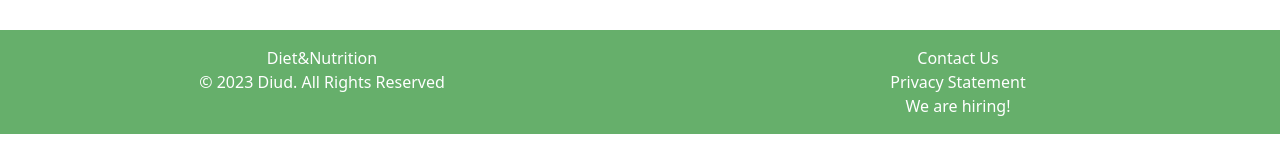
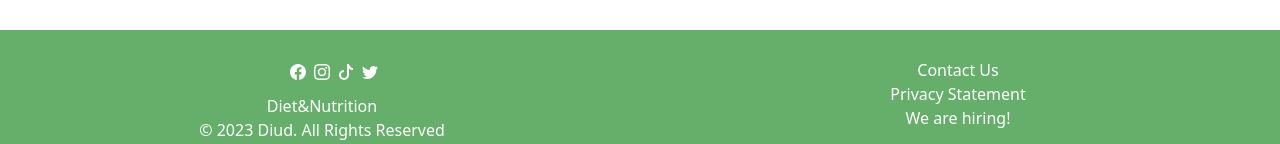
Before and after one commit to Byekibe/react-node-diud, a React (Vite) app in the folder client/: page / in a window 1280 px wide. Shown: the part 1708-1852 px from the top of the page. Built offline with nearby package versions, Linux system fonts and the light colour scheme.

Commit message:
Add social media links

```diff
--- a/client/src/components/Footer.jsx
+++ b/client/src/components/Footer.jsx
@@ -1,10 +1,19 @@
 import { Link } from "react-router-dom";
+import { BsFacebook, BsInstagram, BsTiktok, BsTwitter } from 'react-icons/bs';
 
 const Footer = () => {
     return (
         <footer className="footer">
             <div className="row">
                 <div className="col-12 col-sm-12 col-md-6 col-lg-6 footer-logo">
+                    <div className="socials">
+                        <ul>
+                            <li><BsFacebook /></li>
+                            <li><BsInstagram /></li>
+                            <li><BsTiktok /></li>
+                            <li><BsTwitter /></li>
+                        </ul>
+                    </div>
                     <Link className="links" to="/">Diet&Nutrition</Link>
                     <div className="copyright">
                         &copy; 2023 <Link className="links" to="/">Diud. All Rights Reserved</Link>
--- a/client/src/style.scss
+++ b/client/src/style.scss
@@ -108,6 +108,18 @@ $lightGray: #555;
 
                     .copyright {
                         color: #fff;
+                    }
+
+                    .socials {
+                        ul {
+                            display: flex;
+                            margin: 0.75em 0;
+                            li {
+                                list-style-type: none;
+                                margin-right: 0.5em;
+                                color: #fff;
+                            }
+                        }
                     }
                 }
 
```
